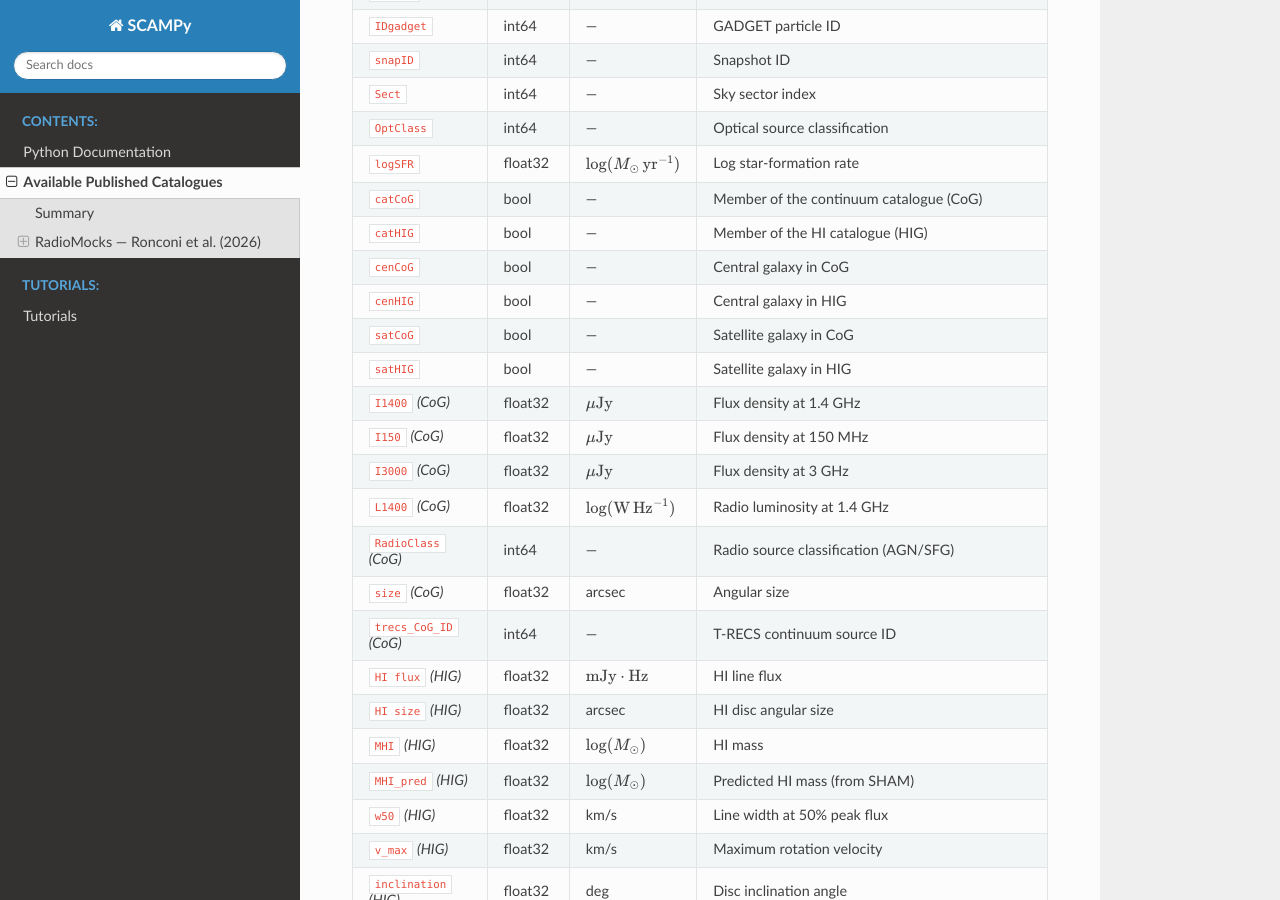
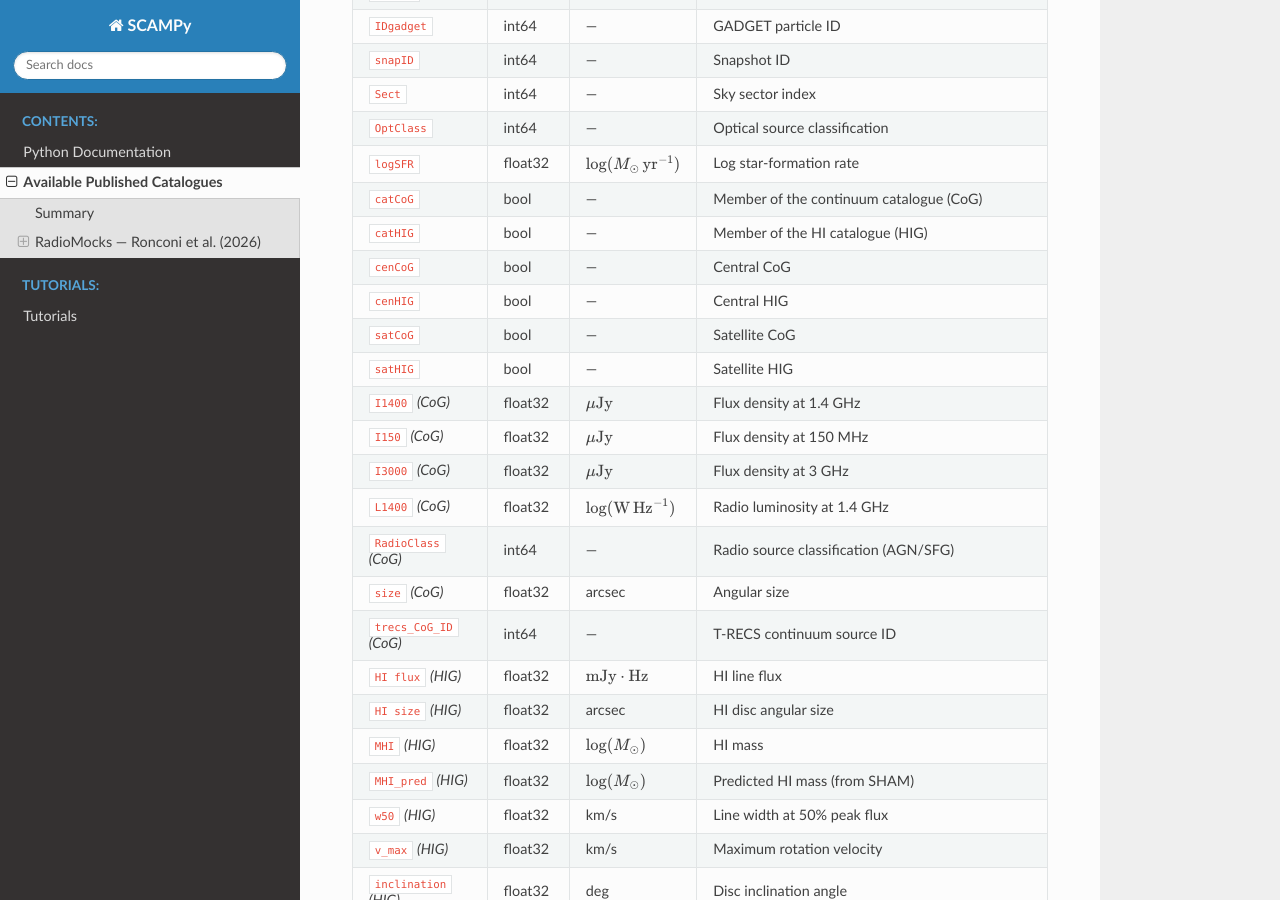
Before and after one commit to TommasoRonconi/scampy, a Sphinx documentation site: the page built from doc/catalogues.rst, in a window 1280 px wide and 900 px high, scrolled down 2793 px. Built offline with Sphinx 7.4.7 and the Read the Docs theme 3.1.0, drawn with Linux system fonts in a browser that asks for light colours.

Commit message:
cosmetics

```diff
--- a/doc/catalogues.rst
+++ b/doc/catalogues.rst
@@ -233,19 +233,19 @@ a nested dictionary keyed first by group name, then by field name:
    * - ``cenCoG``
      - bool
      - —
-     - Central galaxy in CoG
+     - Central CoG
    * - ``cenHIG``
      - bool
      - —
-     - Central galaxy in HIG
+     - Central HIG
    * - ``satCoG``
      - bool
      - —
-     - Satellite galaxy in CoG
+     - Satellite CoG
    * - ``satHIG``
      - bool
      - —
-     - Satellite galaxy in HIG
+     - Satellite HIG
    * - ``I1400`` *(CoG)*
      - float32
      - :math:`\mu\mathrm{Jy}`
```
